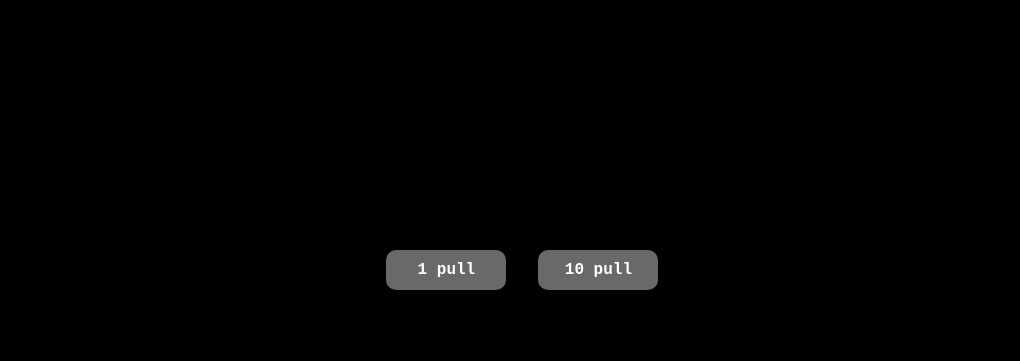
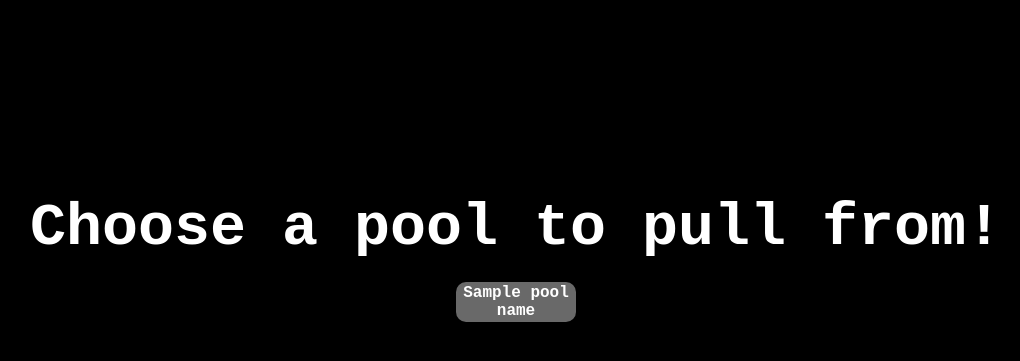
Before and after one commit to moeseno/OSGC, a Python web app: template templates/gacha.html in a window 1280 px wide. Shown: the part 142-503 px from the top of the page, without its empty margins (124-1144 px from the left). Run offline with Jinja, Linux system fonts and the light colour scheme; the template is opened without the code that fills it: most values are stand-ins (such as "Sample title", 1, 10 or a date in 2020).

Commit message:
added possibility to add multiple pools

```diff
--- a/static/css/gacha.css
+++ b/static/css/gacha.css
@@ -1,4 +1,12 @@
-.pull-button{
+.button-container{
+	display: flex;
+	flex-direction: row;
+	align-items: center;
+	justify-content: space-between;
+	gap: 1.5vmin;
+}
+
+.button{
 	height: 5vmin;
 	width: 15vmin;
 	background: dimgray;
@@ -9,26 +17,4 @@
 	text-decoration: none;
 	color: white;
 	font-size: 2vmin;
-	border: none;
-	margin-left: 1vw;
-	font-family: "Courier New",Courier,monospace;
-	font-weight: 900;
 }
-
-.pull-button-container{
-	margin-top: 3vh;
-	display: flex;
-	gap: 1.5vw;
-}
-
-.pulled-cards-container{
-	gap: 1.5vw;
-	justify-content: space-between;
-	display: flex;
-	flex-direction: row;
-	flex-wrap: wrap;
-}
-
-.card{
-	height: 15vh;
-}
--- a/static/gacha.js
+++ b/static/gacha.js
@@ -25,7 +25,7 @@ async function pull(amount){
     const payload={
         amount:amount
     };
-    const response=await fetch('/gacha',{
+    const response=await fetch(window.location.pathname,{
         method:'POST',
         headers:{'Content-Type':'application/json'},
         body:JSON.stringify(payload)
@@ -63,7 +63,6 @@ function displayPulledCards(pulledCards,amount){
 
 //Sets the width of a single card based on its height to maintain aspect ratio.
 function setCardAspectRatio(card){
-    console.log(card)
     let height=card.offsetHeight;
     let width=0.714*height;
     card.style.width=width+"px";
--- a/static/inventory.js
+++ b/static/inventory.js
@@ -83,7 +83,6 @@ function renderNonSelectedCards(){
     container.innerHTML=''; // Clear previous content
 
     for(let i=0;i<nonSelectedCardKeys.length;i++){
-        console.log(1)
         let cardKey=nonSelectedCardKeys[i];
         let cardCount=currentNonSelectedCards[cardKey];
         let cardDefinition=cardFinder[cardKey];
--- a/templates/gacha.html
+++ b/templates/gacha.html
@@ -3,25 +3,23 @@
 <head>
 	<meta charset="utf-8">
 	<meta name="viewport" content="width=device-width, initial-scale=1">
+	<link rel="stylesheet" type="text/css" href="../static/css/main.css">
 	<link rel="stylesheet" type="text/css" href="../static/css/gacha.css">
-	<link rel="stylesheet" type="text/css" href="../static/css/main.css">
-	<link rel="stylesheet" type="text/css" href="../static/css/cards.css">
 	<title></title>
 </head>
 <body>
 
 <div class="main-container">
 
-	<div class="pulled-cards-container"></div>
+	<div class="title">Choose a pool to pull from!</div>
 
-	<div class="pull-button-container">
-		<button onclick="pull(1)" class="pull-button">1 pull</button>
-		<button onclick="pull(10)" class="pull-button">10 pull</button>
+	<div class="button-container">
+		{%for pool_name in pool_names%}
+		<a class="button" href="/gacha/{{pool_name}}">{{pool_name}}</a>
+		{%endfor%}
 	</div>
 
 </div>
 
-<script type="text/javascript" src="/static/gacha.js"></script>
-
 </body>
 </html>
--- a/users.csv
+++ b/users.csv
@@ -1,5 +1 @@
 username,password,uid
-idk,2,1
-someone6682,1,2
-1,1,3
-2,2,4
```
Also changed, not shown: main.py (+30 -10 lines), static/css/gacha_pool.css (added, +34 -0 lines), templates/gacha1.html (added, +27 -0 lines).
